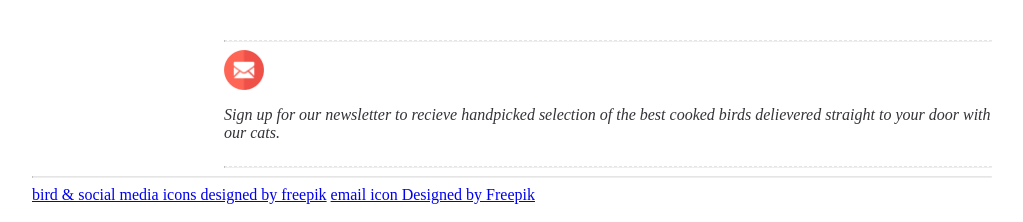
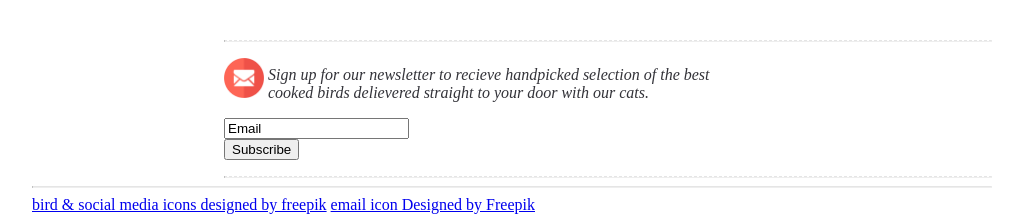
Before and after one commit to spencer1573/devengage-Project-1, a website: page index.html in a window 1280 px wide. Shown: the part 661-883 px from the top of the page, without its empty margins (128-1151 px from the left). Drawn offline with Linux system fonts and the light colour scheme.

Commit message:
added a .nvmrc file and set it to v5.9.0 and attempted to figure out how to do email section

```diff
--- a/index.html
+++ b/index.html
@@ -28,7 +28,10 @@
               <img id="email-section-1" class="email-section icon" src="./icons/email/email-freepik.png" alt="picture of an email icon">
 
               <p id="email-section-2" class="email-section"><i>Sign up for our newsletter to recieve handpicked selection of the best cooked birds delievered straight to your door with our cats.</i></p>
-
+              <form id="email-section-form" action="MAILTO:nobody@nobody.com">
+                <input type="text" class="email-section" id="email-section-3" name="mail" value="Email">
+                <input type="submit" class="email-section" id="email-section-4" value="Subscribe">
+              </form>
             </div>
           <hr class="dashed-hr bottom-dashed-hr">
         </div>
--- a/main.css
+++ b/main.css
@@ -74,7 +74,12 @@ p {
 #email-section-1 {
 }
 
-#email-section-1 {
+#email-section-2 {
+  width: 60%;
+}
+
+#email-section-form {
+  width: 20%;
 }
 
 .bottom-dashed-hr {
```
Also changed, not shown: package.json (added, +19 -0 lines), 1 other file.
